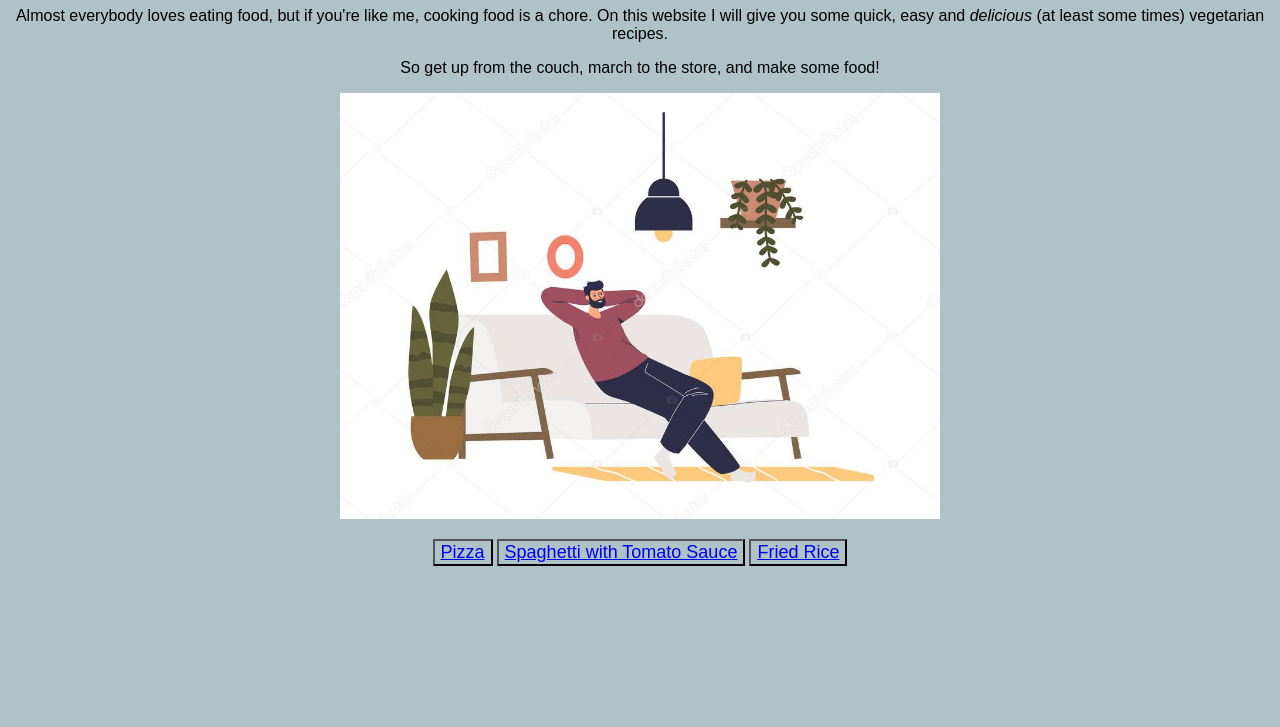
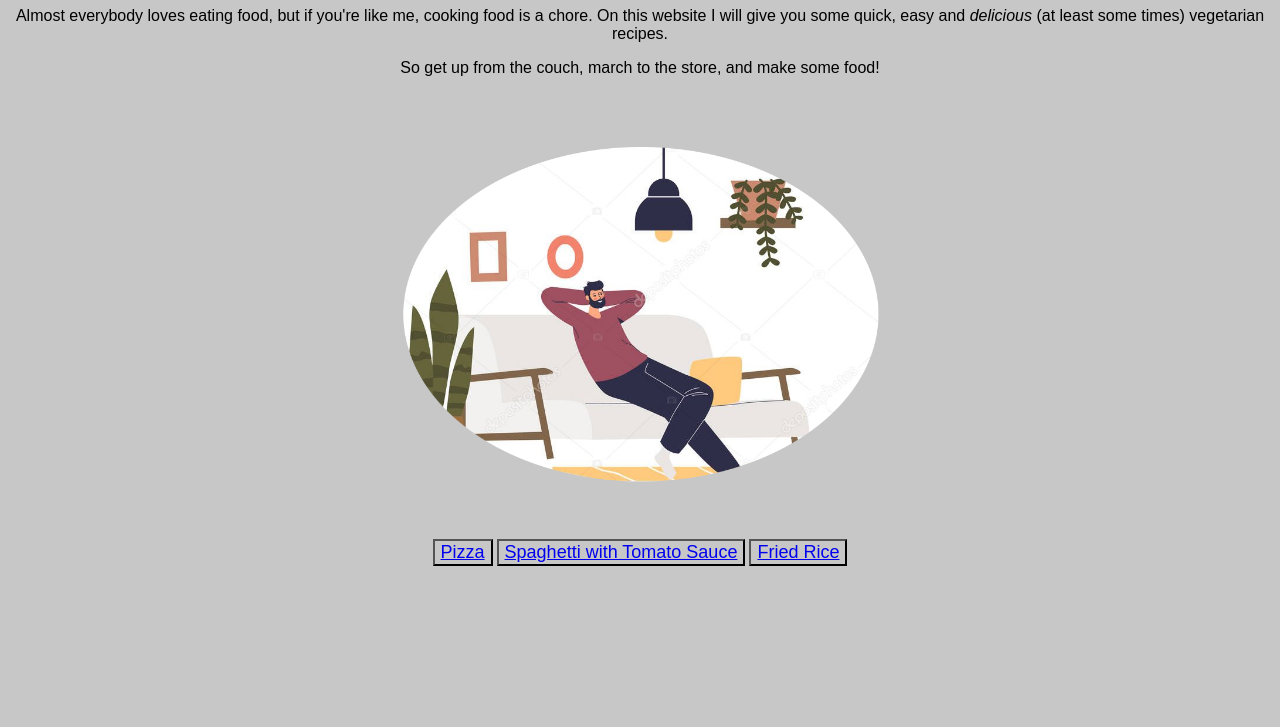
Before and after one commit to anewprogrammer123/basic-recipe-website, a plain HTML site: page index.html in a window 1280 px wide. Shown: the part 73-800 px from the top of the page. Drawn offline with Linux system fonts and the light colour scheme.

```diff
--- a/index.html
+++ b/index.html
@@ -13,7 +13,7 @@
         </p>
         <p>So get up from the couch, march to the store, and make some food!</p></div>
         <!-- Remember to change picture here! -->
-        <div class="image"><img src="img/couch.jpg" alt="A man chilling on a couch" width="600">
+        <div class="image"><img src="img/couch.png" alt="A man chilling on a couch" width="600">
         </div>
 
        <p class="btnwrap">
--- a/styles.css
+++ b/styles.css
@@ -1,6 +1,6 @@
 /* styles.css */
 *{
-    background-color: rgb(175, 195, 199);
+    background-color: rgb(199, 199, 199);
 }
 .header {
     text-align: center;
@@ -13,6 +13,7 @@
     text-align: center;
 }
 .main {
-    text-align: center;
+    color: antiquewhite;
     font-size: large;
+    font-family: Arial, Helvetica, sans-serif;
 }
```
Also changed, not shown: recipes/fried-rice.html (+1 -0 lines), recipes/pizza.html (+1 -0 lines), recipes/spaghetti.html (+1 -0 lines), img/couch.png (added).
